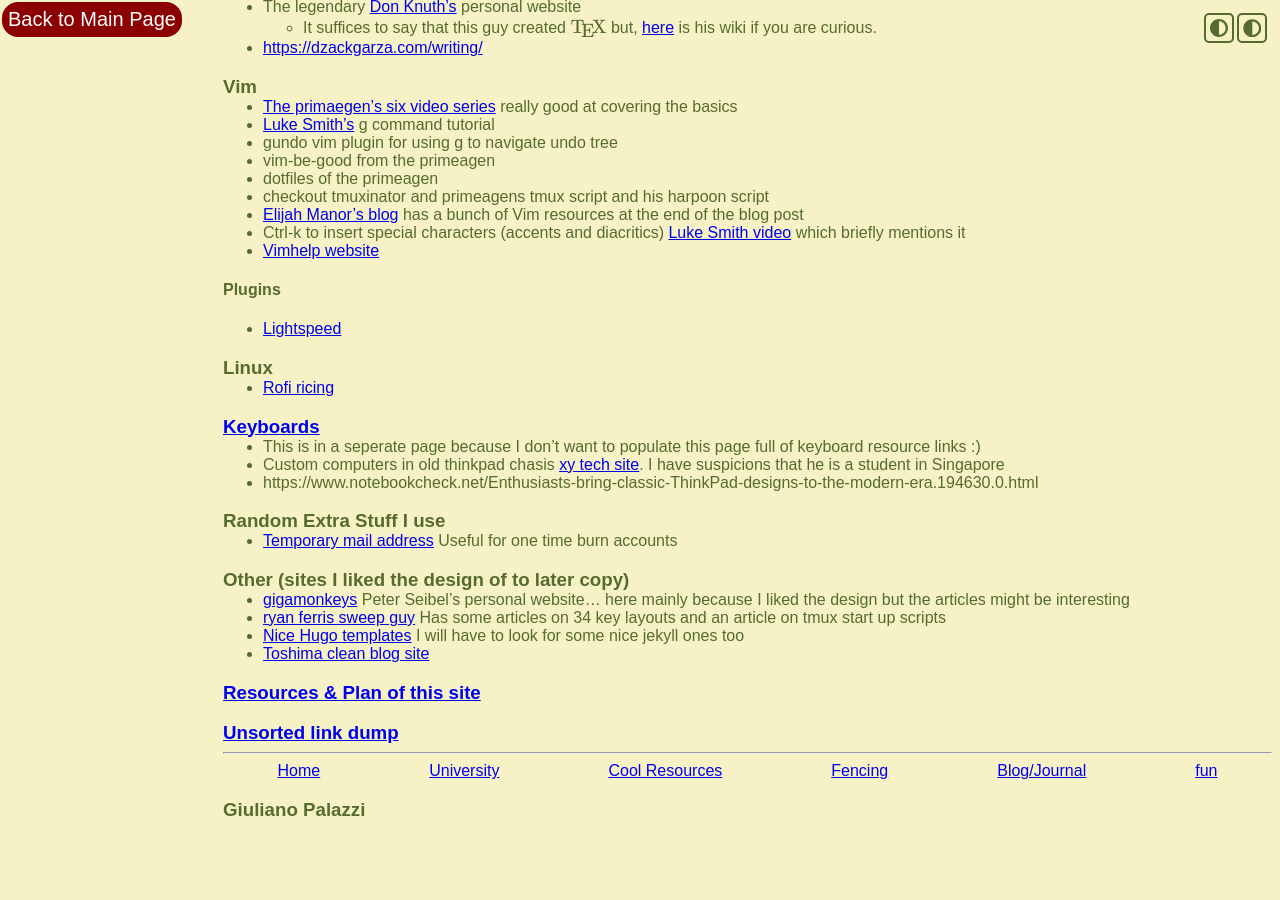
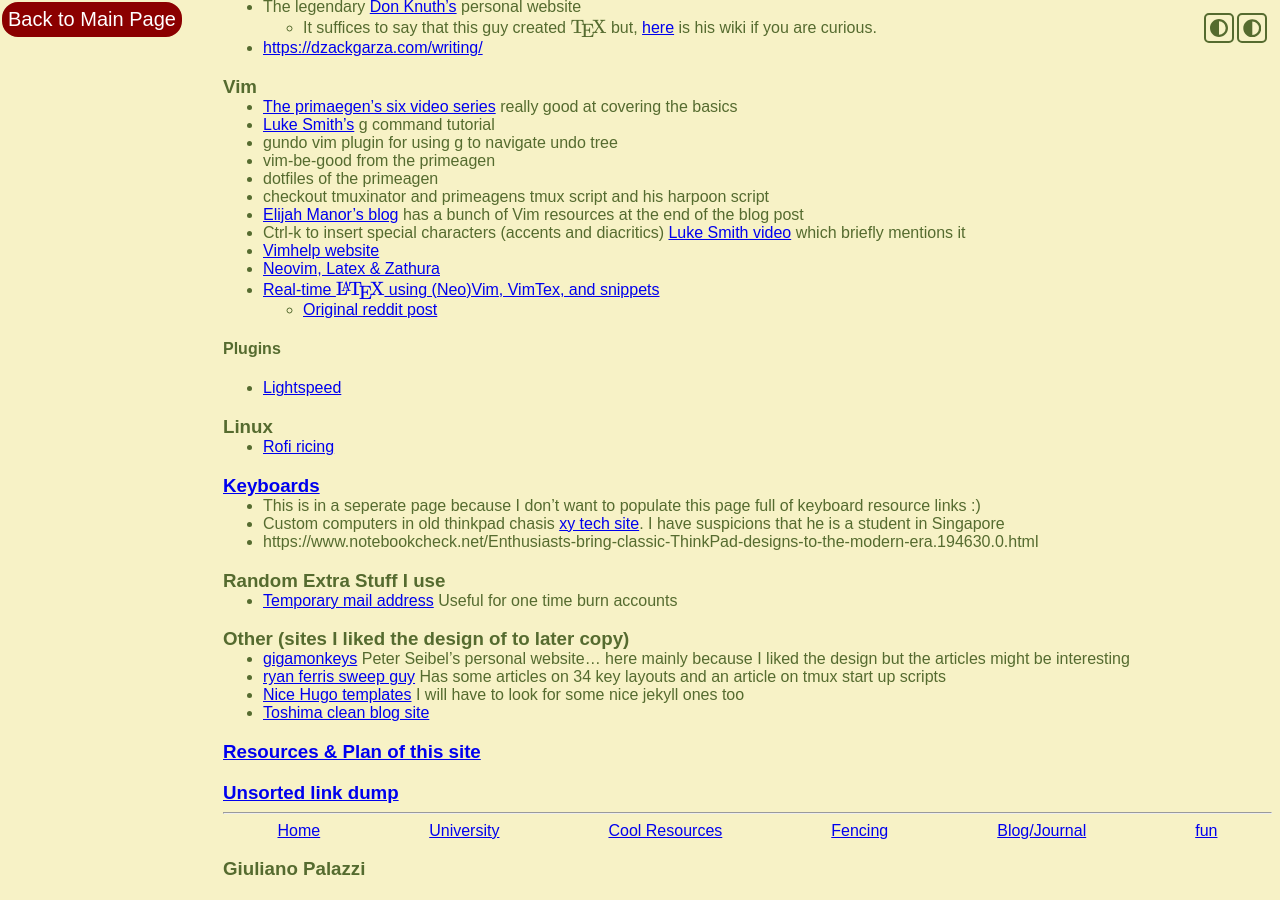
Before and after one commit to GiulianoPalazzi/giulianopalazzi.github.io, a Jekyll site: the page built from resources/cool_resources.md, in a window 1280 px wide and 900 px high, scrolled down 2797 px. Built offline with Jekyll 4.4.1, drawn with Linux system fonts in a browser that asks for light colours; nearby versions of some CDN libraries; before the commit the page ends 3668 px from its top, so only the background shows below that.

Commit message:
added bunch of latex neovim links

```diff
--- a/resources/cool_resources.md
+++ b/resources/cool_resources.md
@@ -133,6 +133,11 @@
 * [Elijah Manor's blog](https://elijahmanor.com/blog/neovim-tmux){:target="\_blank"} has a bunch of Vim resources at the end of the blog post
 * Ctrl-k to insert special characters (accents and diacritics) [Luke Smith video](https://www.youtube.com/watch?v=WPvvOEiiF28&ab_channel=LukeSmith){:target="\_blank"} which briefly mentions it
 * [Vimhelp website](https://vimhelp.org/intro.txt.html#internet){:target="\_blank"}
+* [Neovim, Latex & Zathura](https://www.preciouschicken.com/blog/posts/neovim-latex-zathura-in-perfect-harmony/){:target="\_blank"}
+* [Real-time $\LaTeX$ using (Neo)Vim, VimTex, and snippets](https://www.ejmastnak.com/tutorials/vim-latex/intro.html){:target="\_blank"}
+	* [Original reddit post](https://www.reddit.com/r/LaTeX/comments/tr9z8y/tutorial_series_realtime_latex_lecture_notes/){:target="\_blank"}
+
+
 
 #### Plugins
 
```
